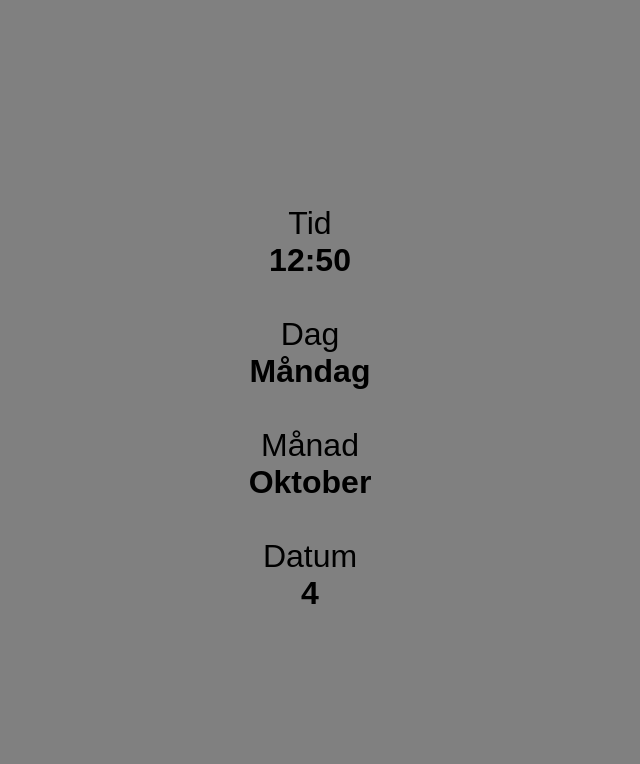
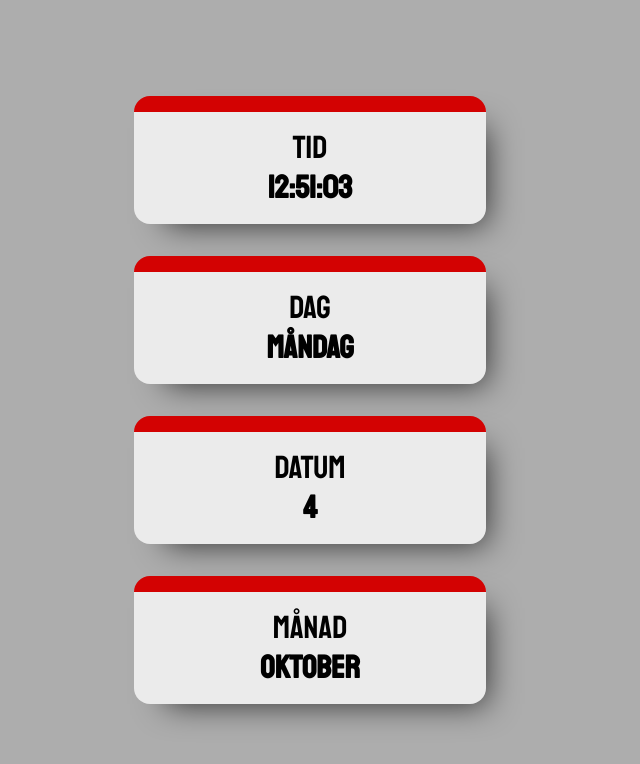
Before and after one commit to camillaeriksson/SwitchDate, a plain HTML site: page index.html in a window 1280 px wide. Shown: the whole page, without its empty margins (330-970 px from the left). Drawn offline with Linux system fonts and the light colour scheme.

Commit message:
Added time, added design

```diff
--- a/index.html
+++ b/index.html
@@ -8,18 +8,27 @@
     <title>Switch Date</title>
     <script defer src="script.js"></script>
     <link rel="stylesheet" href="style.css">
+    <link href="https://fonts.googleapis.com/css?family=Staatliches&display=swap" rel="stylesheet">
 </head>
 
 <body>
     <main>
-        <p>Tid</p>
-        <p id="time"></p><br>
-        <p>Dag</p>
-        <p id="day"></p><br>
-        <p>Månad</p>
-        <p id="month"></p><br>
-        <p>Datum</p>
-        <p id="date"></p>
+        <div id="container">
+            <p>Tid</p>
+            <p id="time"></p>
+        </div>
+        <div id="container">
+            <p>Dag</p>
+            <p id="day"></p>
+        </div>
+        <div id="container">
+                <p>Datum</p>
+                <p id="date"></p>
+            </div>
+        <div id="container">
+            <p>Månad</p>
+            <p id="month"></p>
+        </div>
     </main>
 
 </body>
--- a/script.js
+++ b/script.js
@@ -75,9 +75,21 @@ function printMonth() {
 }
 
 function printTime() {
-    const date = new Date();
-    document.getElementById("time").innerHTML = date.getHours() + ":" + date.getMinutes();
-}
+        var realTime = new Date();
+        var hour = realTime.getHours();
+        var minute = realTime.getMinutes();
+        var seconds = realTime.getSeconds();
+        minute = checkTime(minute);
+        seconds = checkTime(seconds);
+        document.getElementById('time').innerHTML =
+        hour + ":" + minute + ":" + seconds;
+        setTimeout(printTime, 500);
+      }
+      function checkTime(i) {
+        if (i < 10) {i = "0" + i};  // add zero in front of numbers < 10
+        return i;
+      }
+
 
 function printDate() {
     const date = new Date();
--- a/style.css
+++ b/style.css
@@ -1,7 +1,16 @@
+html {
+    margin: 0;
+    padding: 0;
+    height: 100vh;
+}
+
 body {
-    font-family: Arial, Helvetica, sans-serif;
+    font-family: 'Staatliches', cursive;
     font-size: 2rem;
-    background-color: grey;
+    background-color: rgb(173, 173, 173);
+    margin: 0;
+    padding: 0;
+    height: 100vh;
 }
 
 main {
@@ -19,3 +28,23 @@ p {
 #day, #month, #time, #date {
     font-weight: bolder;
 }
+
+#container {
+    background-color: rgb(235, 235, 235);
+    width: 20rem;
+    display: flex;
+    align-items: center;
+    justify-content: center;
+    flex-direction: column;
+    margin: 1rem 0 1rem 0;
+    padding: 1rem;
+    border-top: 1rem solid rgb(211, 2, 2);
+    border-radius: 1rem;
+    box-shadow: 1rem 1rem 2rem -1rem rgba(0,0,0,0.75);
+}
+
+@media screen and (max-width: 500px) {
+    #container {
+      width: 15rem;
+    }
+  }
```
